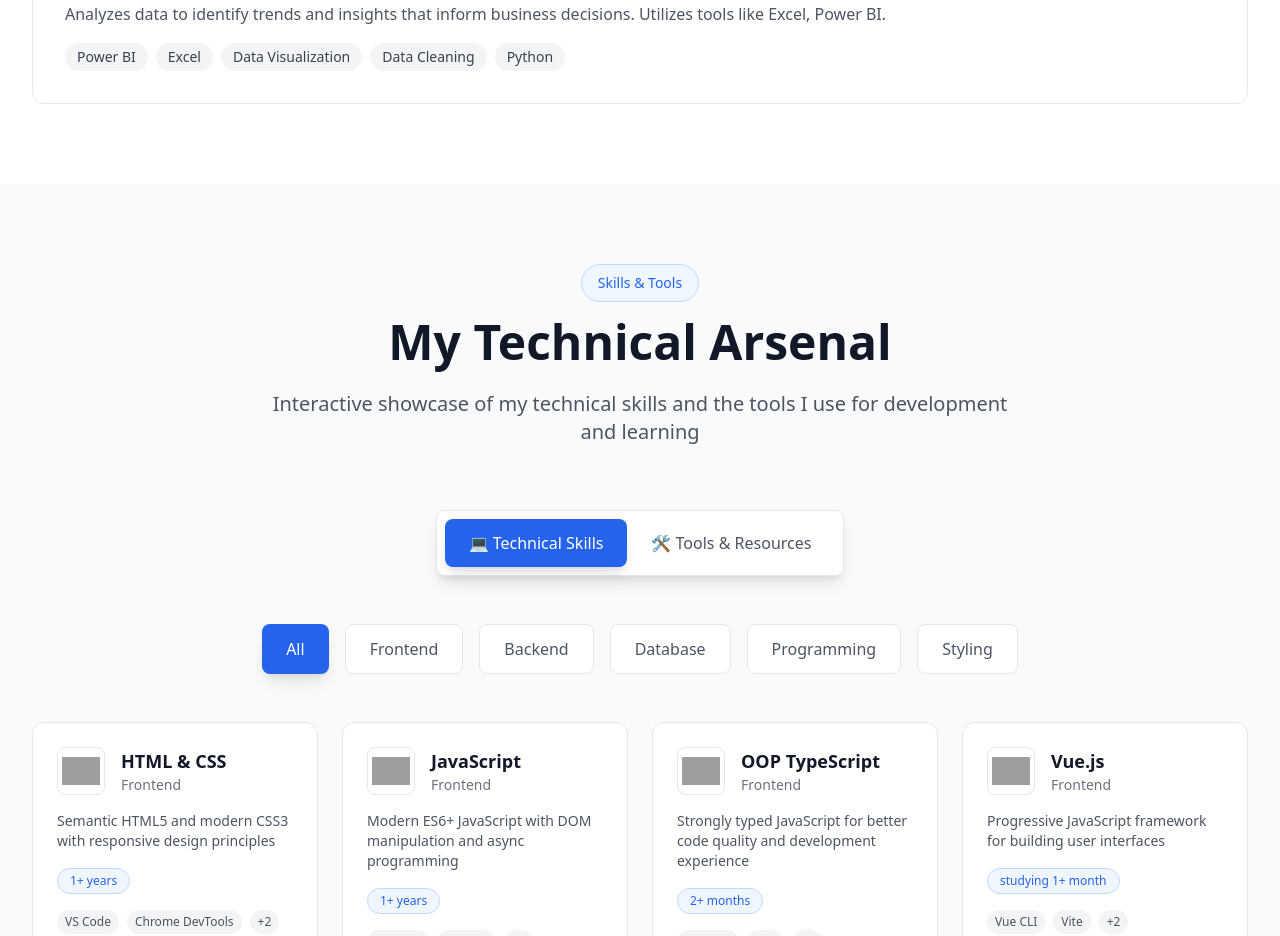
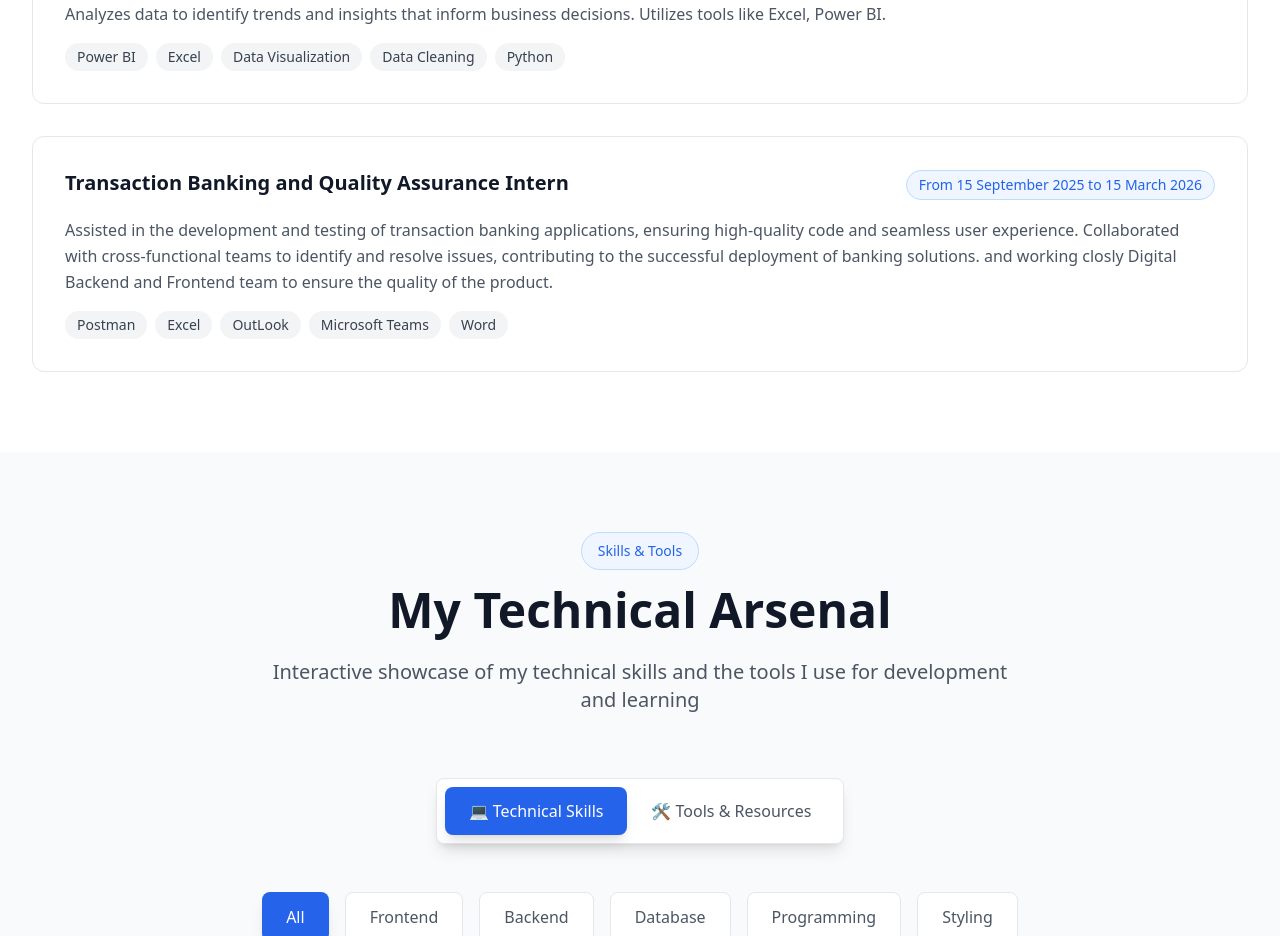
Before and after one commit to sovan-souern/Portfolio-about-me, a Vue app: page / in a window 1280 px wide. Shown: the part 2580-3516 px from the top of the page. Built offline with nearby package versions, Linux system fonts and the light colour scheme; grey boxes are pictures that could not be loaded.

Commit message:
add about me

```diff
--- a/src/views/AboutView.vue
+++ b/src/views/AboutView.vue
@@ -103,7 +103,17 @@ const experience = [
     period: '2 months',
     description: 'Analyzes data to identify trends and insights that inform business decisions. Utilizes tools like Excel, Power BI.',
     technologies: ['Power BI','Excel','Data Visualization', 'Data Cleaning', 'Python']
+  },
+  //add more experience with internship in Transaction banking
+  {
+    id: 4,
+    position: 'Transaction Banking and Quality Assurance Intern',
+    company: '',
+    period: 'From 15 September 2025 to 15 March 2026',
+    description: 'Assisted in the development and testing of transaction banking applications, ensuring high-quality code and seamless user experience. Collaborated with cross-functional teams to identify and resolve issues, contributing to the successful deployment of banking solutions. and working closly Digital Backend and Frontend team to ensure the quality of the product.',
+    technologies: ['Postman','Excel','OutLook','Microsoft Teams','Word']
   }
+
 ]
 
 const scrollToSection = (sectionId) => {
```
